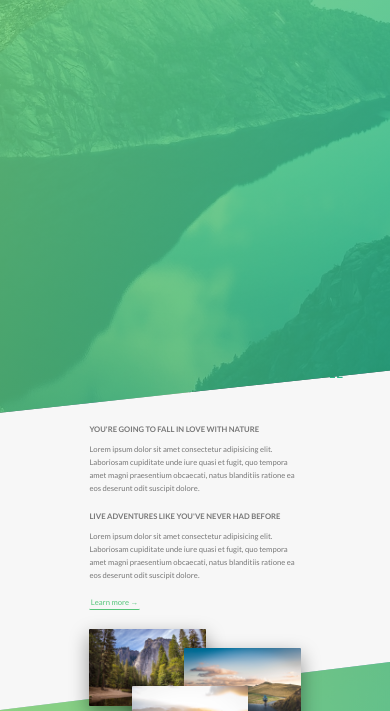
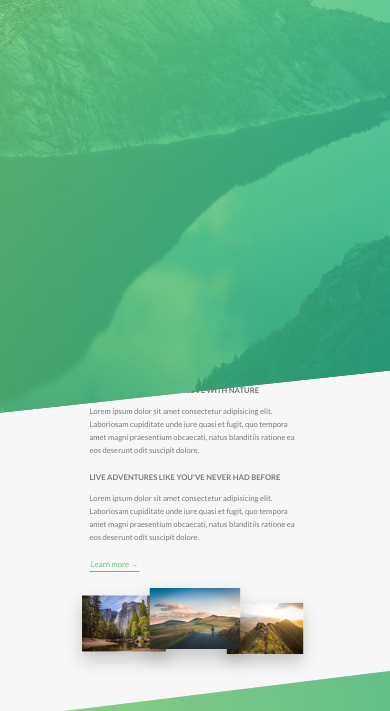
Before and after one commit to Lypzis/Sass, a website: page Natour/index.html in a window 390 px wide. Shown: the part 389-1100 px from the top of the page. Drawn offline with Linux system fonts and the light colour scheme.

Commit message:
Update Media queries

```diff
--- a/Natour/index.html
+++ b/Natour/index.html
@@ -51,7 +51,7 @@
     </header>
 
     <main>
-        <section class="section-about">
+        <section class="section-about u-margin-bottom-big">
             <div class="u-center-text u-margin-bottom-big">
                 <h2 class="heading-secondary">
                     Exciting tours for adventurous people
--- a/Natour/sass/base/_utilities.scss
+++ b/Natour/sass/base/_utilities.scss
@@ -4,8 +4,20 @@
 
 .u-margin-top-big { margin-top: 8rem !important; }
 
-.u-margin-bottom-big { margin-bottom: 8rem !important; }
+.u-margin-bottom-big {
+    margin-bottom: 8rem !important;
 
-.u-margin-bottom-medium { margin-bottom: 4rem !important; }
+    @include respond(tab-port) {
+        margin-bottom: 5rem !important;
+    }
+ }
+
+.u-margin-bottom-medium {
+    margin-bottom: 4rem !important;
+
+    @include respond(tab-port) {
+        margin-bottom: 3rem !important;
+    }
+}
 
 .u-margin-bottom-small { margin-bottom: 1.5rem !important; }
--- a/Natour/sass/components/_composition.scss
+++ b/Natour/sass/components/_composition.scss
@@ -10,20 +10,44 @@
         transition: all .2s;
         outline-offset: 2rem; // space between the image and the outline;
 
+        @include respond(tab-port) {
+            float: left;
+            position: relative;
+            width: 33.3333333333333%;
+            box-shadow: 0 1.5rem 3rem rgba($color-black, 0.2);
+        }
+
 
         &--p1 {
             left: 0;
             top: -2rem;
+
+            @include respond(tab-port) {
+                top: 0;
+                transform: scale(1.2);
+            }
         }
 
         &--p2 {
             right: 0;
             top: 2rem;
+
+            @include respond(tab-port) {
+                top: -1rem;
+                z-index: 11;
+                transform: scale(1.3);
+            }
         }
 
         &--p3 {
             left: 20%; // % for horizontal adaptation
             top: 10rem;
+
+            @include respond(tab-port) {
+                top: 1rem;
+                left: 0;
+                transform: scale(1.1);
+            }
         }
 
         &:hover {
--- a/Natour/sass/components/_feature-box.scss
+++ b/Natour/sass/components/_feature-box.scss
@@ -7,6 +7,9 @@
     box-shadow: 0 1.5rem 4rem rgba($color-black, .15);
     transition: all .2s;
 
+    @include respond(tab-port) {
+        padding: 2rem;
+    }
 
     &__icon {
         display: inline-block; // weird icon, top won't appear if this is not added.
@@ -15,6 +18,10 @@
         background-clip: text;
         -webkit-background-clip: text;
         color: transparent;
+
+        @include respond(tab-port) {
+            margin-bottom: 0;
+        }
     }
 
     &:hover {
--- a/Natour/sass/layout/_footer.scss
+++ b/Natour/sass/layout/_footer.scss
@@ -11,6 +11,10 @@
     &__logo-box {
         text-align: center;
         margin-bottom: 8rem;
+
+        @include respond(tab-port) {
+            margin-bottom: 6rem;
+        }
     }
 
     &__logo {
--- a/Natour/sass/pages/_home.scss
+++ b/Natour/sass/pages/_home.scss
@@ -2,6 +2,10 @@
     background-color: $color-gray-light-1;
     padding: 25rem 0;
     margin-top: -20vh; // fix the white space of the above polygon;
+
+    @include respond(tab-port){
+        padding: 20rem 0;
+    }
 }
 
 .section-features {
@@ -20,22 +24,38 @@
     & > * {
         transform: skewY(7deg);
     }
+
+    @include respond(tab-port){
+        padding: 10rem 0;
+    }
 }
 
 .section-tours {
     background-color: $color-gray-light-1;
     padding: 25rem 0 15rem 0;
     margin-top: -20vh;
+
+    @include respond(tab-port){
+        padding: 20rem 0 10rem 0;
+    }
 }
 
 .section-stories {
     position: relative;
     padding: 15rem 0;
+
+    @include respond(tab-port){
+        padding: 10rem 0;
+    }
 }
 
 .section-book {
     padding: 15rem 0;
     background-image: linear-gradient(to right bottom, $color-primary-light, $color-primary-dark);
+
+    @include respond(tab-port){
+        padding: 10rem 0;
+    }
 }
 
 // this is not a component, maybe the things inside can be considered such though
```
Also changed, not shown: Natour/css/style.css, 1 other file.
